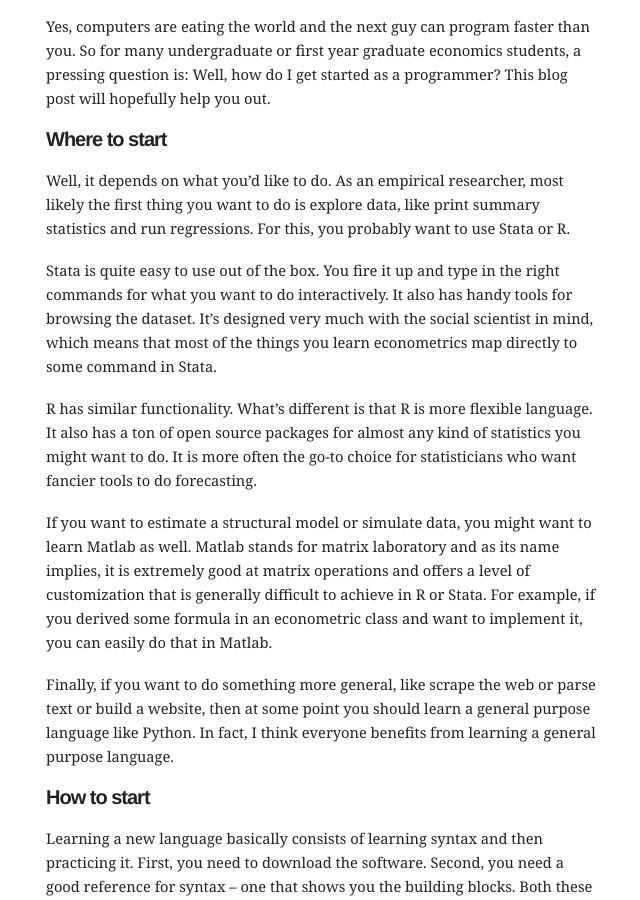
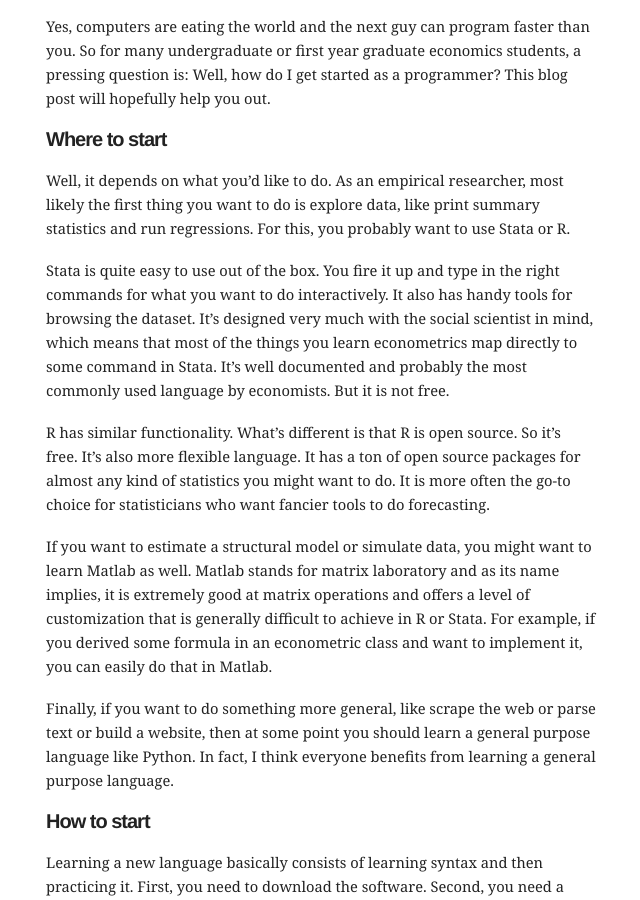
Before and after one commit to mbwong/mbwong.github.com, a Jekyll site: the page built from _posts/2014-03-13-programming-for-beginner-economists.md, in a window 1280 px wide and 900 px high, scrolled down 418 px. Shown: the whole window, without its empty margins (304-944 px from the left). Built offline with Jekyll 4.4.1, drawn with Linux system fonts in a browser that asks for light colours.

Commit message:
Update 2014-03-13-programming-for-beginner-economists.md

```diff
--- a/_posts/2014-03-13-programming-for-beginner-economists.md
+++ b/_posts/2014-03-13-programming-for-beginner-economists.md
@@ -16,9 +16,9 @@
 
 Well, it depends on what you'd like to do. As an empirical researcher, most likely the first thing you want to do is explore data, like print summary statistics and run regressions. For this, you probably want to use Stata or R.
 
-Stata is quite easy to use out of the box. You fire it up and type in the right commands for what you want to do interactively. It also has handy tools for browsing the dataset. It's designed very much with the social scientist in mind, which means that most of the things you learn econometrics map directly to some command in Stata.
+Stata is quite easy to use out of the box. You fire it up and type in the right commands for what you want to do interactively. It also has handy tools for browsing the dataset. It's designed very much with the social scientist in mind, which means that most of the things you learn econometrics map directly to some command in Stata. It's well documented and probably the most commonly used language by economists. But it is not free.
 
-R has similar functionality. What's different is that R is more flexible language. It also has a ton of open source packages for almost any kind of statistics you might want to do. It is more often the go-to choice for statisticians who want fancier tools to do forecasting.
+R has similar functionality. What's different is that R is open source. So it's free. It's also more flexible language. It has a ton of open source packages for almost any kind of statistics you might want to do. It is more often the go-to choice for statisticians who want fancier tools to do forecasting.
 
 If you want to estimate a structural model or simulate data, you might want to learn Matlab as well. Matlab stands for matrix laboratory and as its name implies, it is extremely good at matrix operations and offers a level of customization that is generally difficult to achieve in R or Stata. For example, if you derived some formula in an econometric class and want to implement it, you can easily do that in Matlab.
 
```
